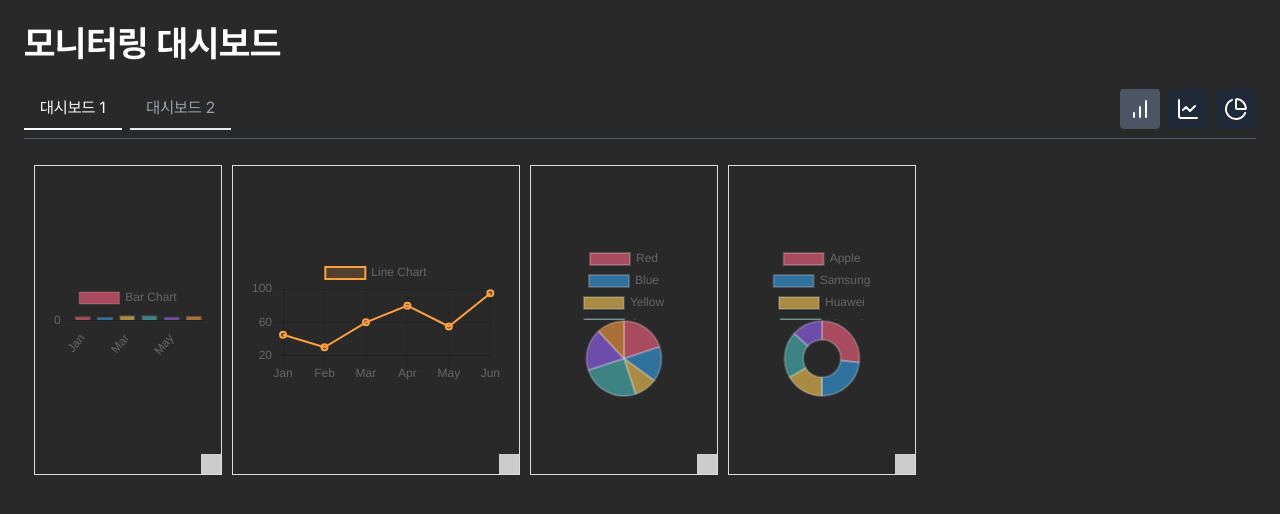
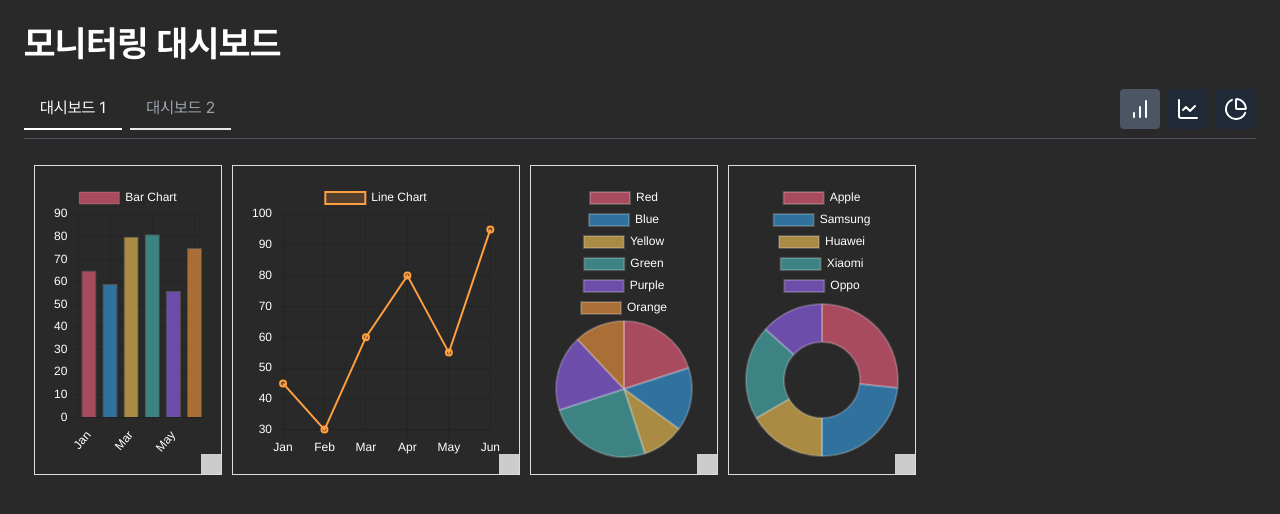
Before and after one commit to m0oMoo/monitoring_client, a Next.js app: page /design3 in a window 1280 px wide. Shown: the top 514 px of the page. Built offline with nearby package versions, Linux system fonts and the light colour scheme.

Commit message:
feat: Add option to chartWidget.tsx

```diff
--- a/src/app/components/dashboard/chartWidget.tsx
+++ b/src/app/components/dashboard/chartWidget.tsx
@@ -28,18 +28,19 @@ ChartJS.register(
 type ChartWidgetProps = {
   type: "bar" | "line" | "pie" | "doughnut"; // 지원할 차트 유형
   data: any; // 차트 데이터
+  options?: any;
 };
 
-const ChartWidget = ({ type, data }: ChartWidgetProps) => {
+const ChartWidget = ({ type, data, options }: ChartWidgetProps) => {
   switch (type) {
     case "bar":
-      return <Bar data={data} />;
+      return <Bar data={data} options={options} />;
     case "line":
-      return <Line data={data} />;
+      return <Line data={data} options={options} />;
     case "pie":
-      return <Pie data={data} />;
+      return <Pie data={data} options={options} />;
     case "doughnut":
-      return <Doughnut data={data} />;
+      return <Doughnut data={data} options={options} />;
     default:
       return <p>Invalid chart type</p>;
   }
```
